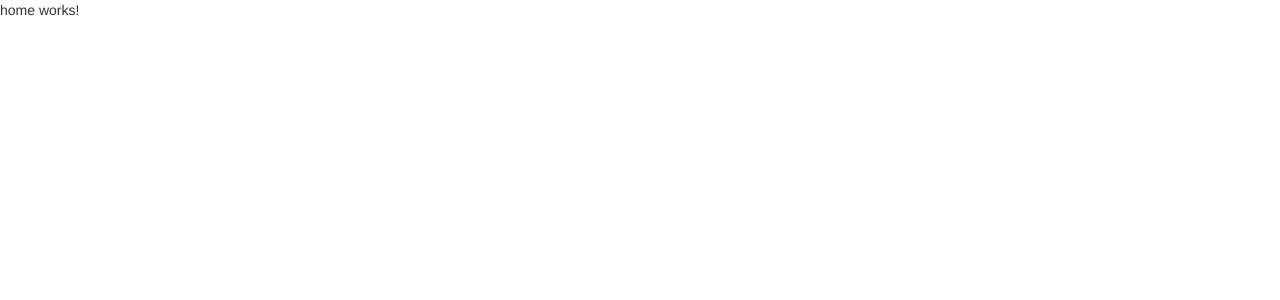
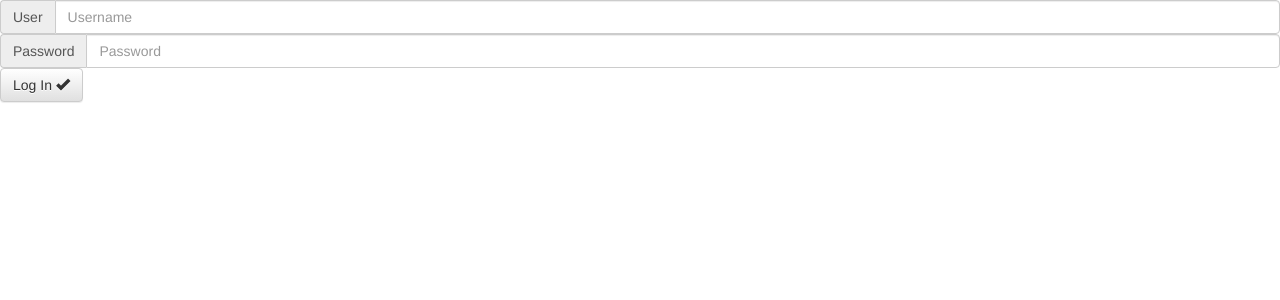
Before and after one commit to jjojo/orsa, an Angular app in the folder orsa-score/: page / in a window 1280 px wide. Shown: the top 300 px of the page. Built offline with nearby package versions, Linux system fonts and the light colour scheme.

Commit message:
inloggning

```diff
--- a/orsa-score/src/app/app.component.ts
+++ b/orsa-score/src/app/app.component.ts
@@ -6,5 +6,5 @@ import { Component } from '@angular/core';
   styleUrls: ['./app.component.styl']
 })
 export class AppComponent {
-  title = 'app';
+  title = 'Bäckas Fläskmaräng 2017';
 }
--- a/orsa-score/src/app/home/home.component.html
+++ b/orsa-score/src/app/home/home.component.html
@@ -1,3 +1,12 @@
-<p>
-  home works!
-</p>
+
+  <div class="input-group">
+  <span class="input-group-addon" id="basic-addon1">User</span>
+  <input type="text" class="form-control" placeholder="Username" aria-describedby="basic-addon1">
+</div>
+<div class="input-group">
+  <span class="input-group-addon" id="basic-addon1">Password</span>
+  <input type="password" class="form-control" placeholder="Password" aria-describedby="basic-addon1">
+</div>
+<button type="button" class="btn btn-default" aria-label="Left Align"> Log In
+  <span class="glyphicon glyphicon-ok" aria-hidden="true"></span>
+</button>
--- a/orsa-score/src/app/home/home.component.ts
+++ b/orsa-score/src/app/home/home.component.ts
@@ -8,6 +8,7 @@ import { Component, OnInit } from '@angular/core';
 export class HomeComponent implements OnInit {
 
   constructor() { }
+  title = 'Bäckas Fläskmaräng 2017';
 
   ngOnInit() {
   }
```
Also changed, not shown: 1 other file (tests, documents, lock files or other folders).
